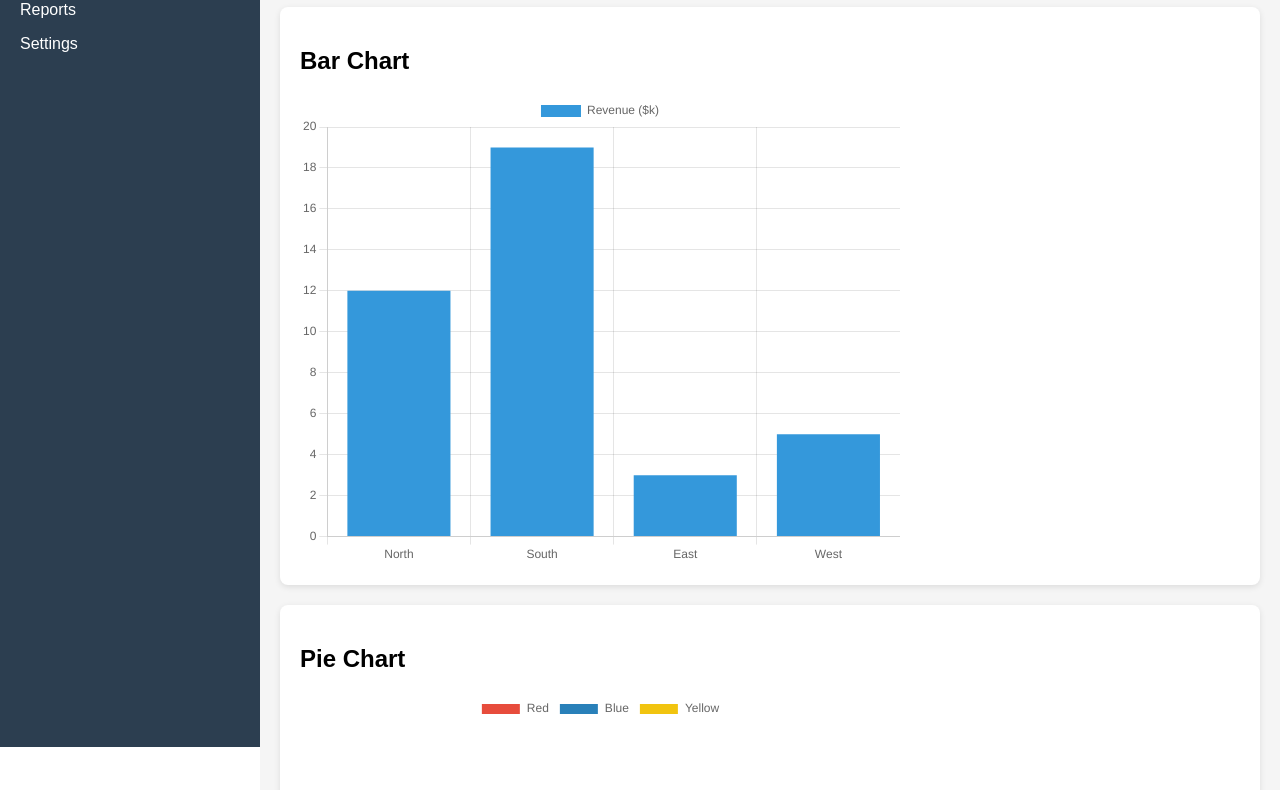
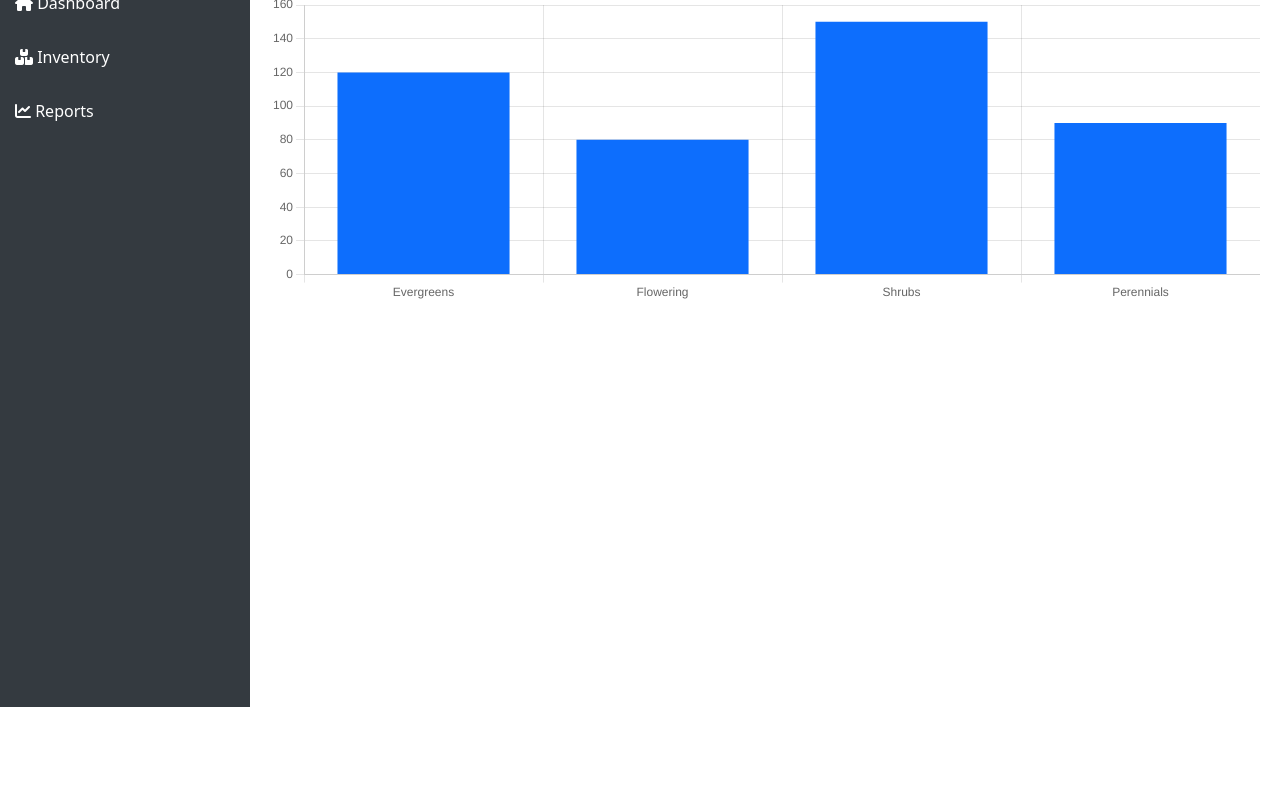
Before and after one commit to mingaile51/fairways-dashboard, a plain HTML site: page index.html in a window 1280 px wide. Shown: the part 93-883 px from the top of the page. After the commit the page ends 800 px from the top, so only its background shows below. Drawn offline with nearby package versions, Linux system fonts and the light colour scheme.

Commit message:
Update with visual inventory dashboard

```diff
--- a/index.html
+++ b/index.html
@@ -1,99 +1,114 @@
 <!DOCTYPE html>
 <html lang="en">
 <head>
-  <meta charset="UTF-8" />
-  <meta name="viewport" content="width=device-width, initial-scale=1.0"/>
+  <meta charset="UTF-8">
+  <meta name="viewport" content="width=device-width, initial-scale=1">
   <title>Fairways Dashboard</title>
-  <script src="https://cdn.jsdelivr.net/npm/chart.js"></script>
+  <link href="https://cdn.jsdelivr.net/npm/bootstrap@5.3.1/dist/css/bootstrap.min.css" rel="stylesheet">
+  <link href="https://cdnjs.cloudflare.com/ajax/libs/font-awesome/6.5.0/css/all.min.css" rel="stylesheet">
   <style>
     body {
-      margin: 0;
-      font-family: Arial, sans-serif;
       display: flex;
     }
-
-    aside {
-      width: 220px;
-      background: #2c3e50;
+    #sidebar {
+      width: 250px;
+      height: 100vh;
+      background-color: #343a40;
       color: white;
-      height: 100vh;
+    }
+    #sidebar a {
+      color: white;
+      text-decoration: none;
+      display: block;
+      padding: 15px;
+    }
+    #sidebar a:hover {
+      background-color: #495057;
+    }
+    #content {
+      flex-grow: 1;
       padding: 20px;
-    }
-
-    aside h2 {
-      margin-top: 0;
-      font-size: 20px;
-    }
-
-    main {
-      flex: 1;
-      padding: 20px;
-      background: #f5f5f5;
-    }
-
-    .card {
-      background: white;
-      border-radius: 8px;
-      padding: 20px;
-      margin-bottom: 20px;
-      box-shadow: 0 2px 6px rgba(0, 0, 0, 0.1);
-    }
-
-    canvas {
-      width: 100% !important;
-      max-width: 600px;
     }
   </style>
 </head>
 <body>
-  <aside>
-    <h2>Fairways Dashboard</h2>
-    <nav>
-      <p>Home</p>
-      <p>Reports</p>
-      <p>Settings</p>
-    </nav>
-  </aside>
+  <div id="sidebar">
+    <h4 class="text-center py-3">Fairways Dashboard</h4>
+    <a href="#" onclick="showTab('dashboard')"><i class="fas fa-home"></i> Dashboard</a>
+    <a href="#" onclick="showTab('inventory')"><i class="fas fa-boxes"></i> Inventory</a>
+    <a href="#" onclick="showTab('reports')"><i class="fas fa-chart-line"></i> Reports</a>
+  </div>
 
-  <main>
-    <h1>Welcome to the Fairways Dashboard</h1>
-    <div class="card">
-      <h2>Bar Chart</h2>
-      <canvas id="barChart"></canvas>
+  <div id="content">
+    <div id="dashboard" class="tab-content">
+      <h2>Welcome to the Fairways Dashboard</h2>
+      <canvas id="chart" height="100"></canvas>
     </div>
 
-    <div class="card">
-      <h2>Pie Chart</h2>
-      <canvas id="pieChart"></canvas>
+    <div id="inventory" class="tab-content" style="display: none;">
+      <h2>Inventory Overview</h2>
+      <table class="table table-striped">
+        <thead>
+          <tr>
+            <th>Item</th>
+            <th>Category</th>
+            <th>Stock</th>
+            <th>Last Ordered</th>
+          </tr>
+        </thead>
+        <tbody>
+          <tr>
+            <td>Boxwood Shrub</td>
+            <td>Evergreen</td>
+            <td>120</td>
+            <td>2025-10-30</td>
+          </tr>
+          <tr>
+            <td>Hydrangea</td>
+            <td>Flowering</td>
+            <td>65</td>
+            <td>2025-11-10</td>
+          </tr>
+        </tbody>
+      </table>
     </div>
-  </main>
 
+    <div id="reports" class="tab-content" style="display: none;">
+      <h2>Recent Reports</h2>
+      <ul class="list-group">
+        <li class="list-group-item">Inventory restock recommendations - Nov 2025</li>
+        <li class="list-group-item">Top selling items - Q4</li>
+        <li class="list-group-item">Monthly procurement summary</li>
+      </ul>
+    </div>
+  </div>
+
+  <script src="https://cdn.jsdelivr.net/npm/chart.js"></script>
   <script>
-    const barCtx = document.getElementById('barChart');
-    new Chart(barCtx, {
+    const ctx = document.getElementById('chart').getContext('2d');
+    new Chart(ctx, {
       type: 'bar',
       data: {
-        labels: ['North', 'South', 'East', 'West'],
+        labels: ['Evergreens', 'Flowering', 'Shrubs', 'Perennials'],
         datasets: [{
-          label: 'Revenue ($k)',
-          data: [12, 19, 3, 5],
-          backgroundColor: '#3498db',
+          label: 'Stock Count',
+          data: [120, 80, 150, 90],
+          backgroundColor: '#0d6efd'
         }]
+      },
+      options: {
+        responsive: true,
+        scales: {
+          y: { beginAtZero: true }
+        }
       }
     });
 
-    const pieCtx = document.getElementById('pieChart');
-    new Chart(pieCtx, {
-      type: 'pie',
-      data: {
-        labels: ['Red', 'Blue', 'Yellow'],
-        datasets: [{
-          label: 'Users',
-          data: [10, 20, 30],
-          backgroundColor: ['#e74c3c', '#2980b9', '#f1c40f']
-        }]
-      }
-    });
+    function showTab(id) {
+      const tabs = document.querySelectorAll('.tab-content');
+      tabs.forEach(tab => tab.style.display = 'none');
+      document.getElementById(id).style.display = 'block';
+    }
   </script>
 </body>
 </html>
```
